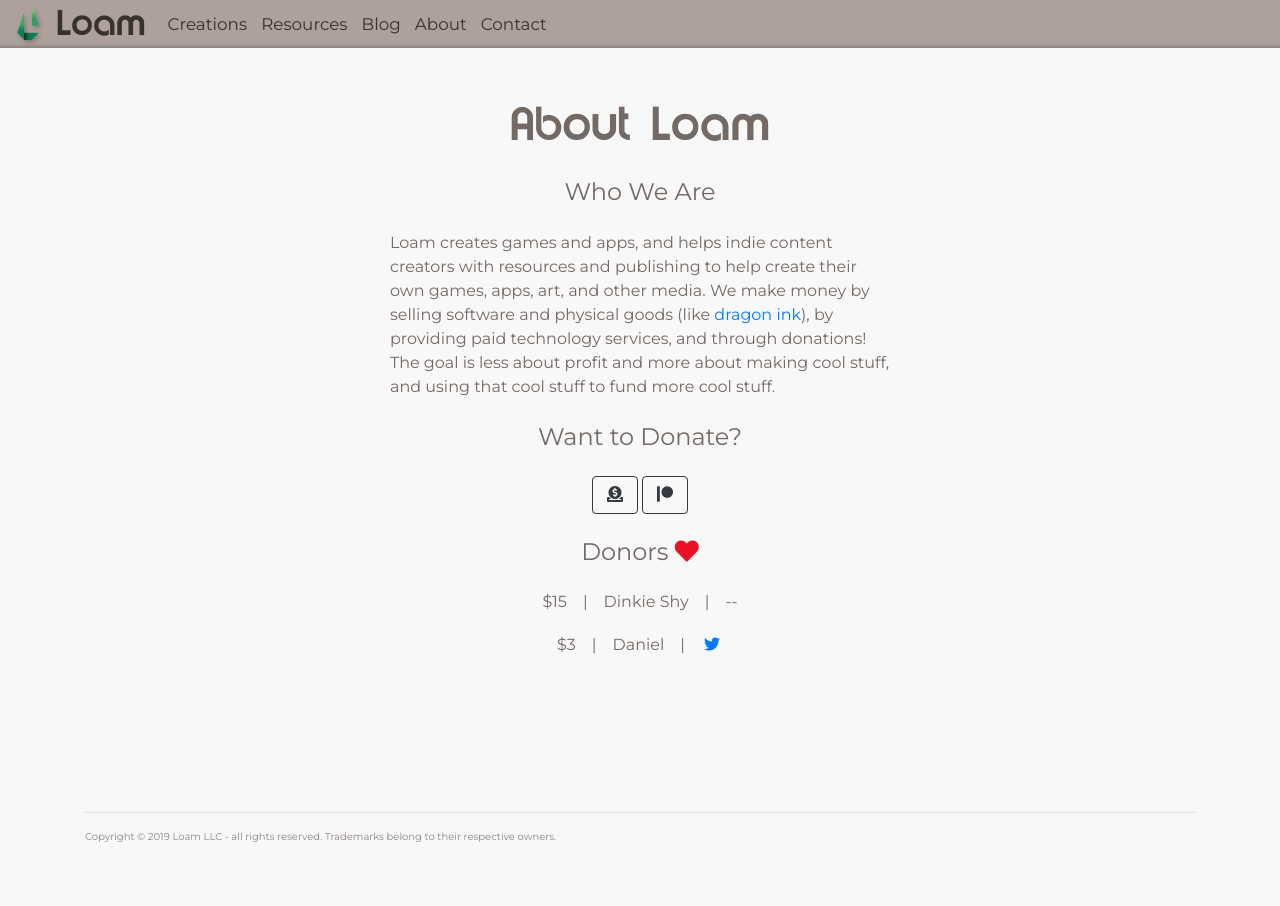
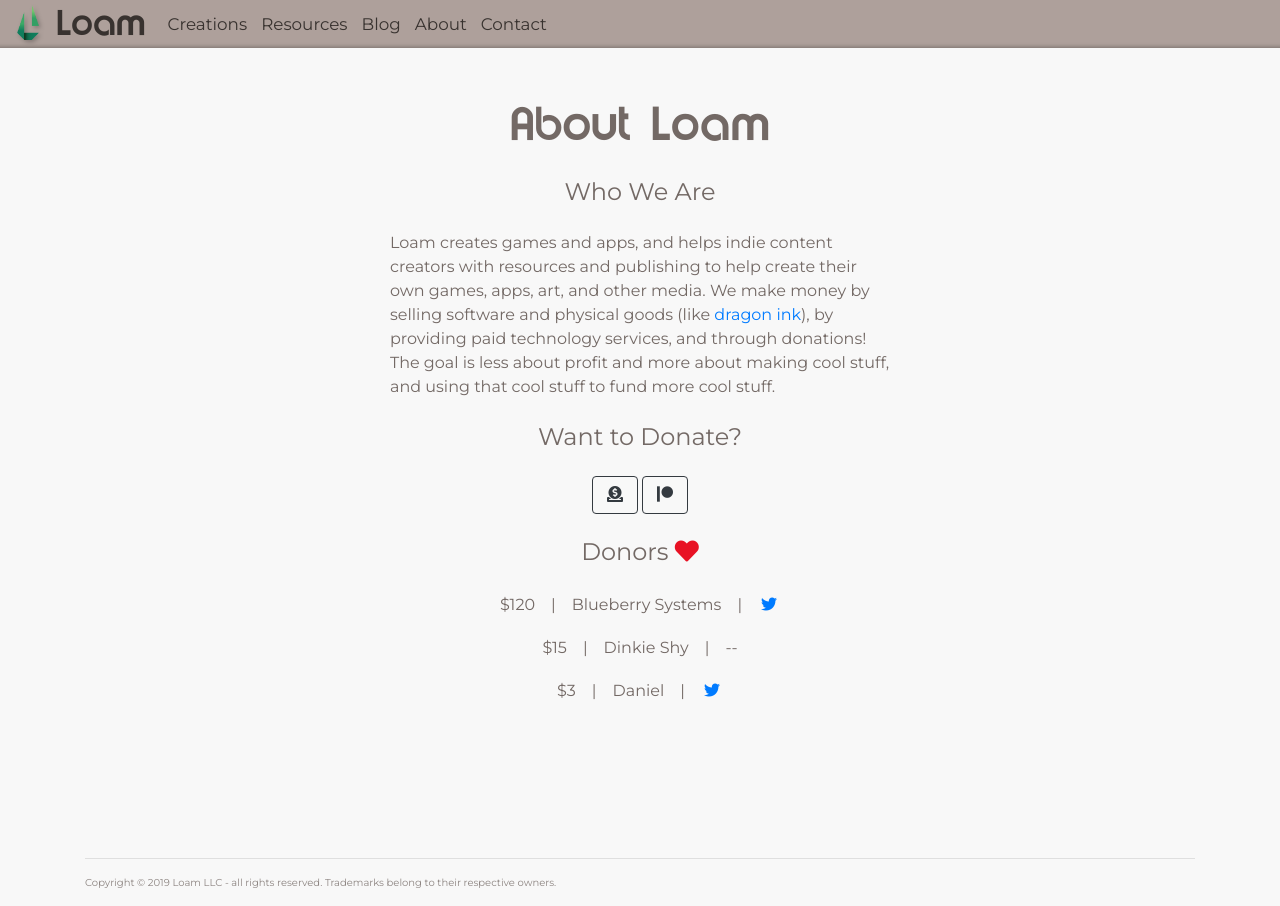
Before and after one commit to LoamNet/net.loam.www, a Jekyll site: the page built from about/index.html, in a window 1280 px wide. Built offline with Jekyll 4.4.1, drawn with Linux system fonts in a browser that asks for light colours; nearby versions of some CDN libraries.

Commit message:
+ Added Blueberry Systems donor to about page

```diff
--- a/about/index.html
+++ b/about/index.html
@@ -19,6 +19,7 @@ tags: loam, business, about, mission, donors, donating, donation, about us, info
 </p>
 
 <h2 class="loam-section-title">Donors <i class="fas fa-heart" style="color: #E81224;" aria-hidden="true"></i></h2>
+<p>$120&emsp;|&emsp;Blueberry Systems&emsp;|&emsp;<a href="https://twitter.com/BlueberrySyste1" class="item"><i class="fab fa-twitter" aria-hidden="true"></i></a></p>
 <p>$15&emsp;|&emsp;Dinkie Shy&emsp;|&emsp;--</p>
 <p>$3&emsp;|&emsp;Daniel&emsp;|&emsp;<a href="https://twitter.com/The_3Dan" class="item"><i class="fab fa-twitter" aria-hidden="true"></i></a></p>
 <br/>
```
